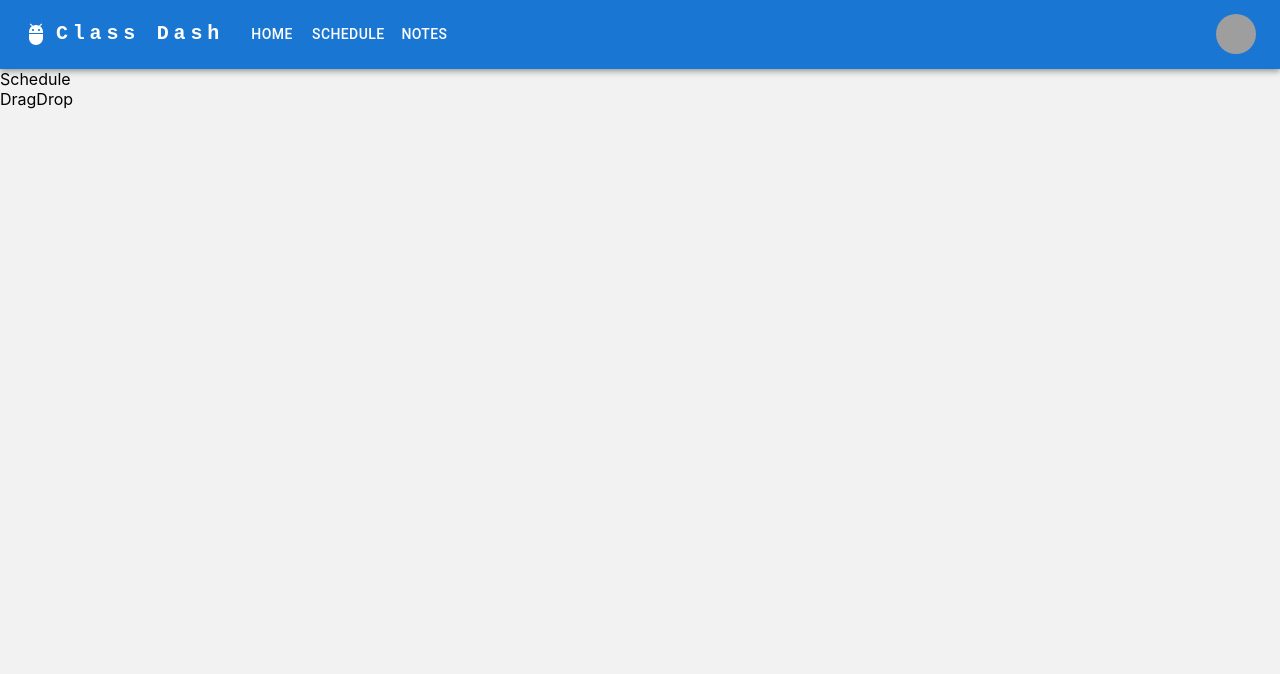
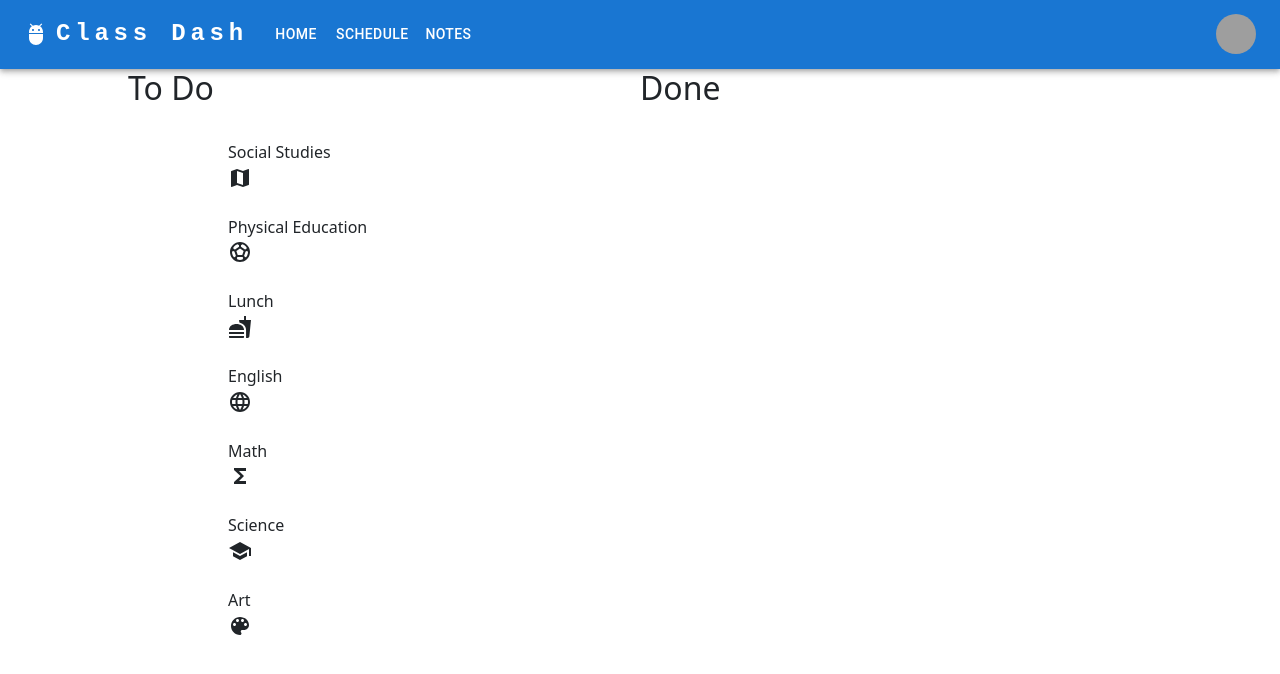
Before and after one commit to furman3547/classSchedule, a React (Create React App) app in the folder class-schedule/: page /schedule in a window 1280 px wide. Shown: the top 674 px of the page. Built offline with nearby package versions, Linux system fonts and the light colour scheme; grey boxes are pictures that could not be loaded.

Commit message:
Scheduling component just needs styling

```diff
--- a/class-schedule/src/App.js
+++ b/class-schedule/src/App.js
@@ -10,6 +10,8 @@ import Schedule from './Components/Schedule';
 import Notes from './Components/Notes';
 import RowAndColumnSpacing from './Components/Schedule';
 import ResponsiveAppBar from './Components/Navbar';
+import 'bootstrap/dist/css/bootstrap.min.css';
+
 
 
 function App() {
--- a/class-schedule/src/Components/DragDrop.js
+++ b/class-schedule/src/Components/DragDrop.js
@@ -1,27 +1,71 @@
-import React from 'react'
+import React from 'react';
+import Draggable from 'react-draggable';
+import { Box } from '@mui/material';
+import { SportsSoccer, Fastfood, School, DirectionsRun, Language, Functions, Map, ColorLens } from '@mui/icons-material';
 
-const IconList = [
-    {
-        id: 1,
-        url: ""
-    },
-    {
-        id: 1,
-        url: ""
-    },
-    {
-        id: 1,
-        url: ""
+class DragDrop extends React.Component {
+  constructor(props) {
+    super(props);
+    this.state = {
+      incompleteItems: [
+        { id: 1, name: "Social Studies", icon: <Map /> },
+        { id: 2, name: "Physical Education", icon: <SportsSoccer /> },
+        { id: 3, name: "Lunch", icon: <Fastfood /> },
+        { id: 4, name: "English", icon: <Language /> },
+        { id: 5, name: "Math", icon: <Functions /> },
+        { id: 6, name: "Science", icon: <School /> },
+        { id: 7, name: "Art", icon: <ColorLens /> }
+      ],
+      completeItems: [
+
+      ]
     }
-];
+  }
 
-function DragDrop() {
-  return (
-    <>
-    <div className="Pictures">{IconList.map}</div>
-    <div className="Board">DragDrop</div>
-    </>
-    )
+  render() {
+    const incompleteList = this.state.incompleteItems.map(item => (
+      <Draggable
+        key={item.id}
+        axis="both"
+        handle=".handle"
+        defaultPosition={{ x: 100, y: 25 * item.id }}
+        grid={[25, 25]}
+      >
+        <div>
+          <div className="handle">{item.name}</div>
+          {item.icon}
+        </div>
+      </Draggable>
+    ));
+
+    const completeList = this.state.completeItems.map(item => (
+      <Draggable
+        key={item.id}
+        axis="both"
+        handle=".handle"
+        defaultPosition={{ x: 400, y: 25 * item.id }}
+        grid={[25, 25]}
+      >
+        <div>
+          <div className="handle">{item.name}</div>
+          {item.icon}
+        </div>
+      </Draggable>
+    ));
+
+    return (
+      <Box display="flex" justifyContent="center">
+        <div style={{ float: 'right', width: '40%' }}>
+          <h2>To Do</h2>
+          {incompleteList}
+        </div>
+        <div style={{ float: 'left', width: '40%' }}>
+          <h2>Done</h2>
+          {completeList}
+        </div>
+      </Box>
+    );
+  }
 }
 
 export default DragDrop;
--- a/class-schedule/src/Components/Navbar.js
+++ b/class-schedule/src/Components/Navbar.js
@@ -42,7 +42,7 @@ function ResponsiveAppBar() {
         <Toolbar disableGutters>
           <AdbIcon sx={{ display: { xs: 'none', md: 'flex' }, mr: 1 }} />
           <Typography
-            variant="h6"
+            variant="h5"
             noWrap
             component="a"
             href="/"
--- a/class-schedule/src/Components/Schedule.js
+++ b/class-schedule/src/Components/Schedule.js
@@ -3,9 +3,7 @@ import DragDrop from "./DragDrop";
 const Schedule = () => {
   return (
 
-    <div>Schedule
-
-      <DragDrop/>
+    <div> <DragDrop/>
     </div>
 
   )
--- a/class-schedule/src/index.css
+++ b/class-schedule/src/index.css
@@ -199,3 +199,42 @@ button {
   background-color: var(--secondary-color);
   color: var(--primary-color);
 }
+
+.flexbox{
+  display:flex;
+  justify-content:space-between;
+  width:100%;
+  /* max-width: 768px; */
+  height: 100vh;
+  overflow:hidden;
+  margin: 0 auto;
+  padding: 25px;
+  color: rgb(3, 3, 66)
+
+}
+
+.flexbox .board{
+  display: flex;
+  flex-direction: column;
+  width: 30%;
+  background-color: #4f8bb6;
+  padding: 5px;
+  color:rgb(4, 8, 8);
+  border: 1px solid rgba(230, 227, 220, 0.2)
+}
+
+.flexbox .board .card{
+  padding: 0px 15px;
+  background-color: white;
+  cursor: pointer;
+  margin: 10px;
+  height: 25%;
+  color: rgb(3, 3, 66)
+}
+
+h3{
+  text-align: center;
+  /* color:red; */
+  color: #e92121;
+  border-radius: 10px;
+}
```
Also changed, not shown: class-schedule/package.json (+8 -7 lines), 1 other file (tests, documents, lock files or other folders).
